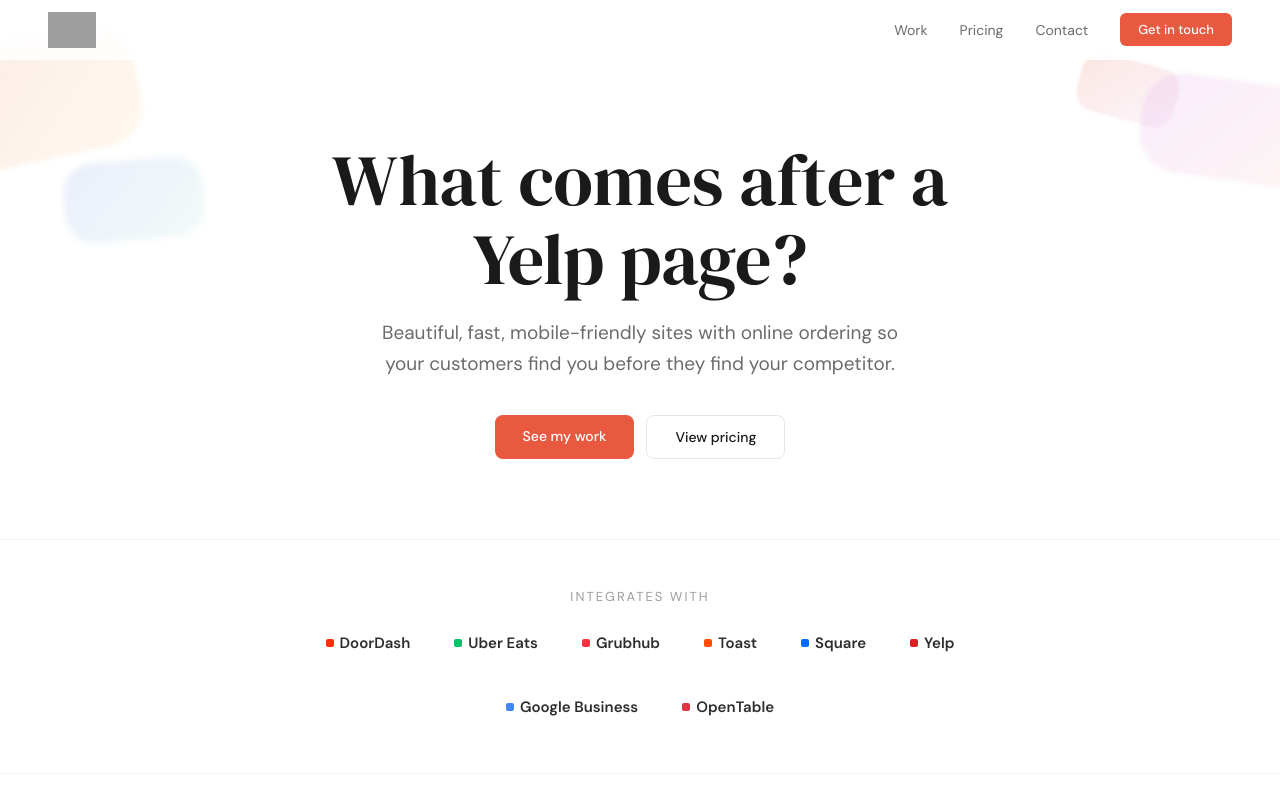
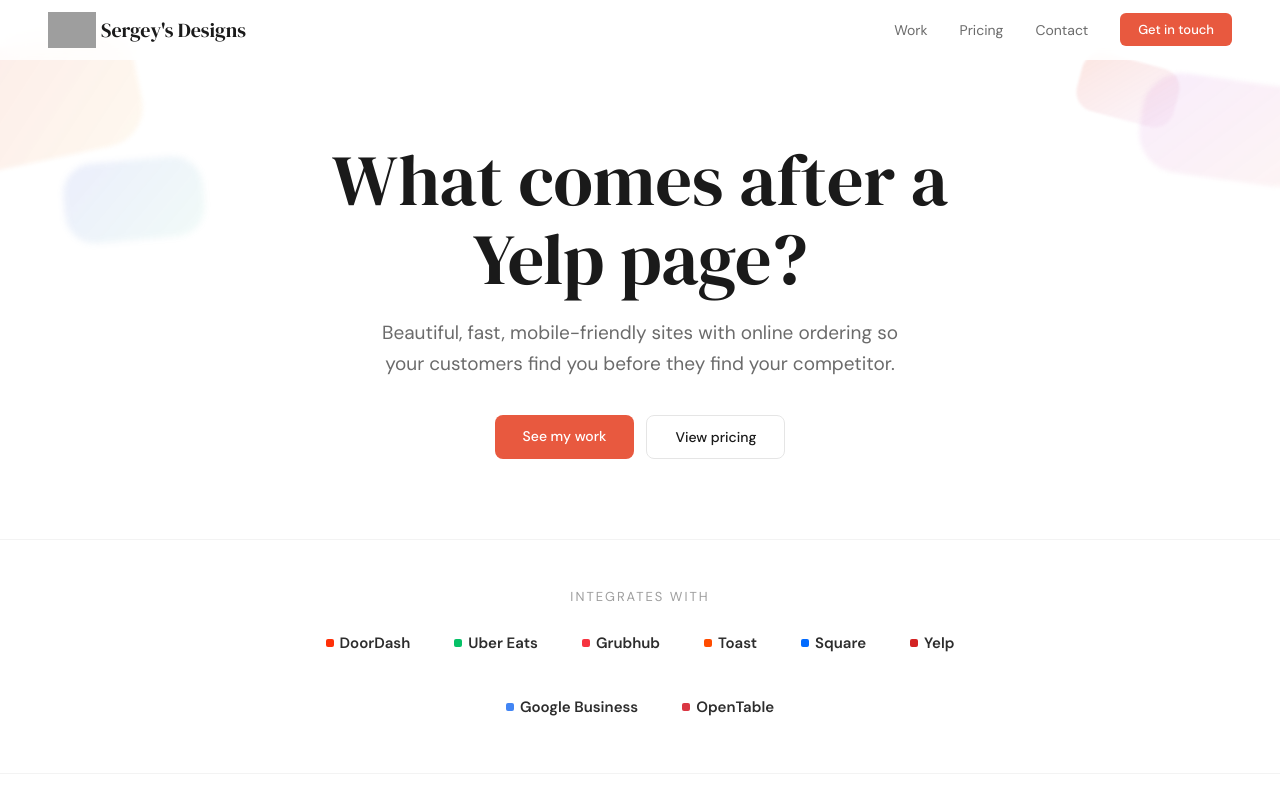
Before and after one commit to SergeysDesigns/SergeysDesigns, a React (Vite) app: page / in a window 1280 px wide. Shown: the top 800 px of the page. Built offline with nearby package versions, Linux system fonts and the light colour scheme; grey boxes are pictures that could not be loaded.

Commit message:
added logo text

```diff
--- a/src/App.jsx
+++ b/src/App.jsx
@@ -52,6 +52,12 @@ function Nav() {
         <img src="/logo.png" alt="Sergey's Designs" style={{
           height: "36px", width: "auto",
         }} />
+        <span style={{
+          fontFamily: "'DM Serif Display', serif",
+          fontSize: "20px", color: "var(--charcoal)", fontWeight: 400, paddingLeft: "5px",
+        }}>
+        Sergey's Designs
+        </span>
       </a>
       <div style={{ display: "flex", gap: "clamp(16px, 3vw, 32px)", alignItems: "center" }}>
         {[
```
Also changed, not shown: 1 other file (tests, documents, lock files or other folders).
